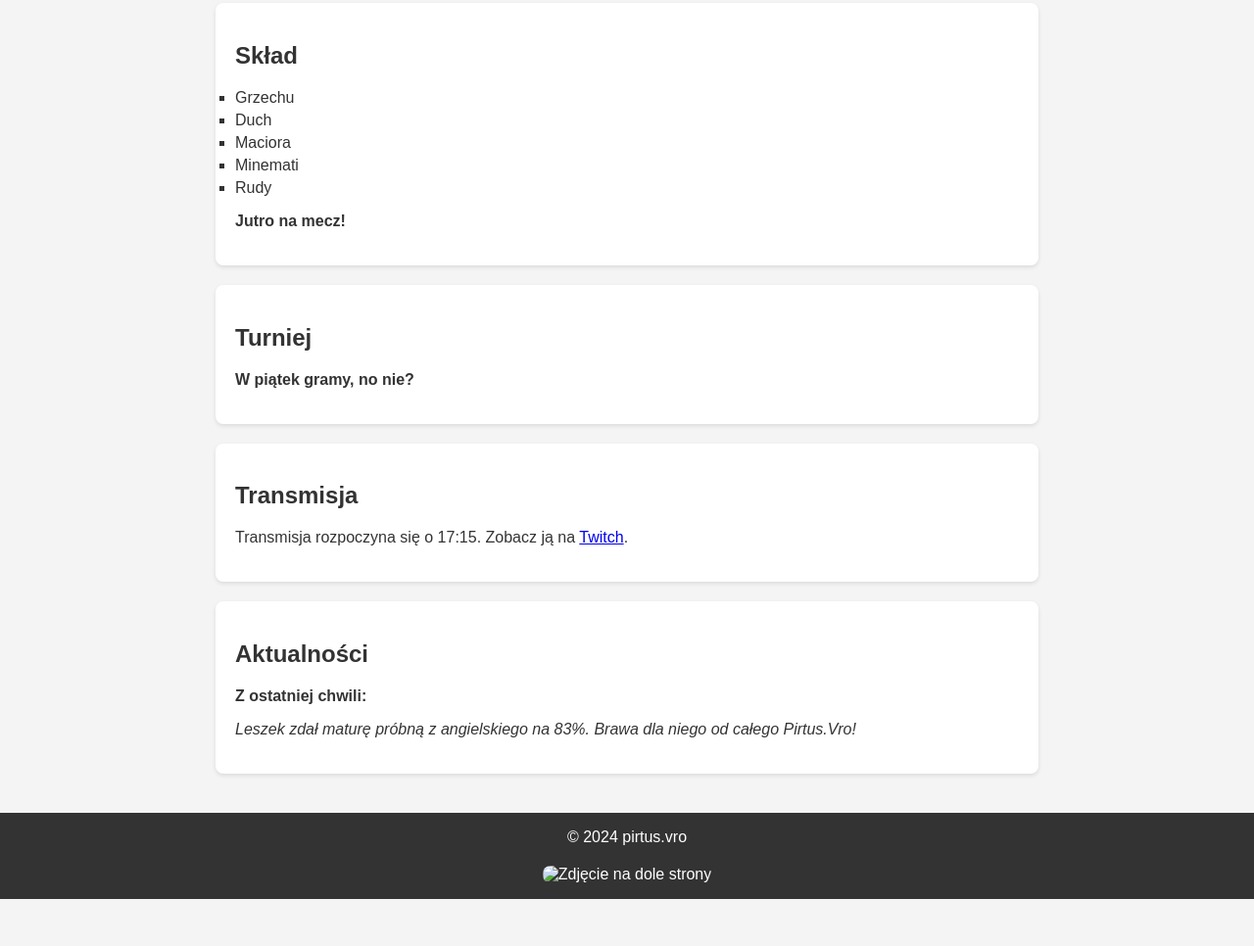
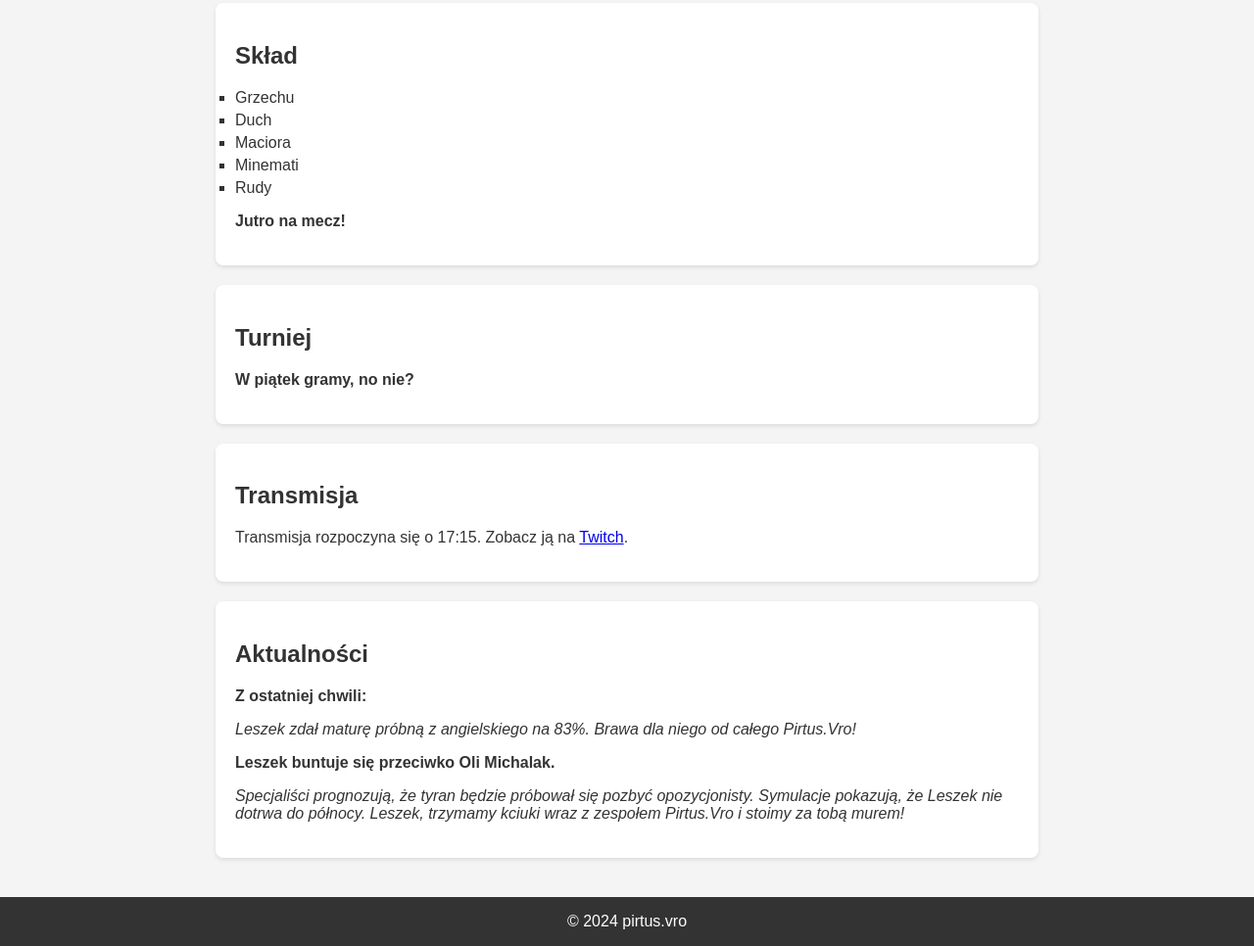
Before and after one commit to GolumOpa/pirtus.vro, a plain HTML site: page index.html in a window 1280 px wide. Shown: the part 195-1161 px from the top of the page at 98% size. Before the commit the page ends 1113 px from the top, so only its background shows below. Drawn offline with Linux system fonts and the light colour scheme.

Commit message:
Add files via upload

```diff
--- a/index.html
+++ b/index.html
@@ -60,12 +60,6 @@
             padding: 1rem 0;
             position: relative;
         }
-        footer img {
-            margin-top: 20px;
-            max-width: 200px;
-            height: auto;
-            border-radius: 8px;
-        }
     </style>
 </head>
 <body>
@@ -109,13 +103,13 @@
             <h2>Aktualności</h2>
             <p><strong>Z ostatniej chwili:</strong></p>
             <p><em>Leszek zdał maturę próbną z angielskiego na 83%. Brawa dla niego od całego Pirtus.Vro!</em></p>
+            <p><strong>Leszek buntuje się przeciwko Oli Michalak.</strong></p>
+            <p><em>Specjaliści prognozują, że tyran będzie próbował się pozbyć opozycjonisty. Symulacje pokazują, że Leszek nie dotrwa do północy. Leszek, trzymamy kciuki wraz z zespołem Pirtus.Vro i stoimy za tobą murem!</em></p>
         </section>
     </div>
 
     <footer>
         &copy; 2024 pirtus.vro
-        <br>
-        <img src="twoje-zdjecie.jpg" alt="Zdjęcie na dole strony">
     </footer>
 </body>
 </html>
```
